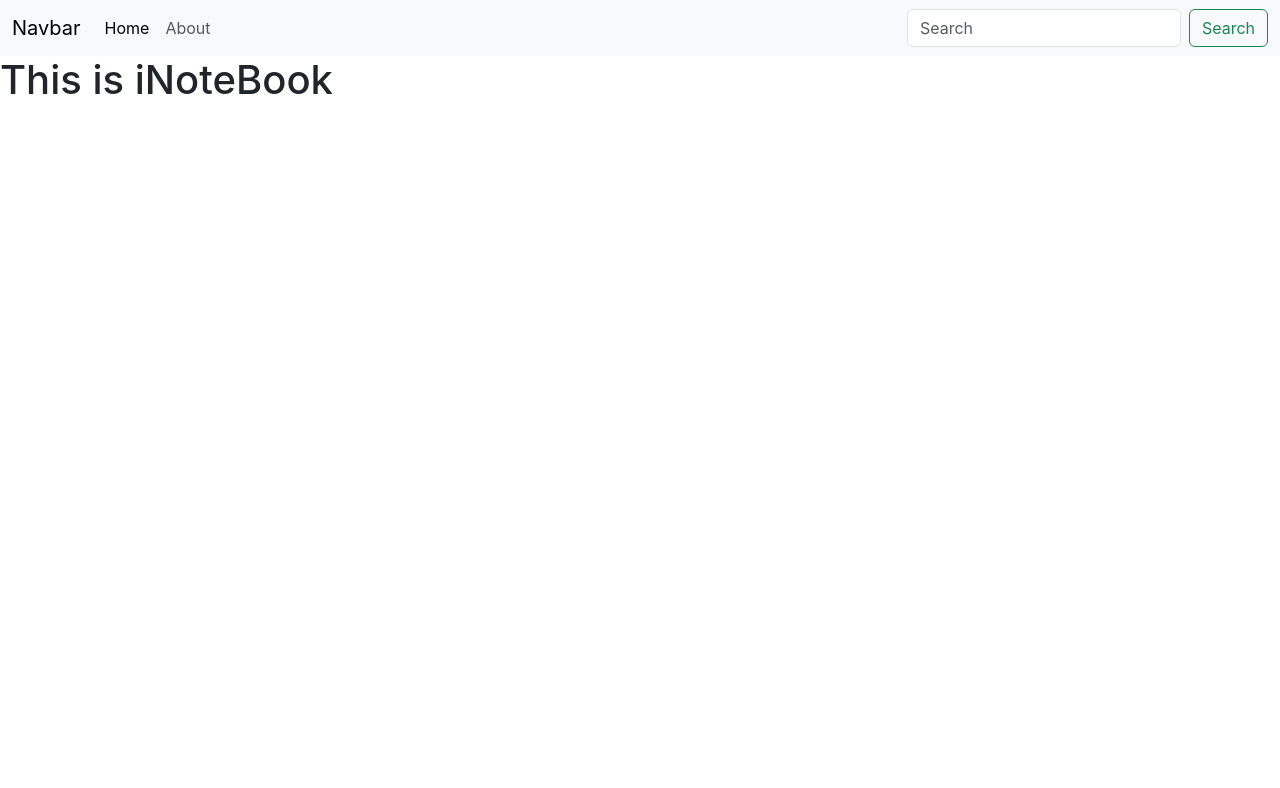
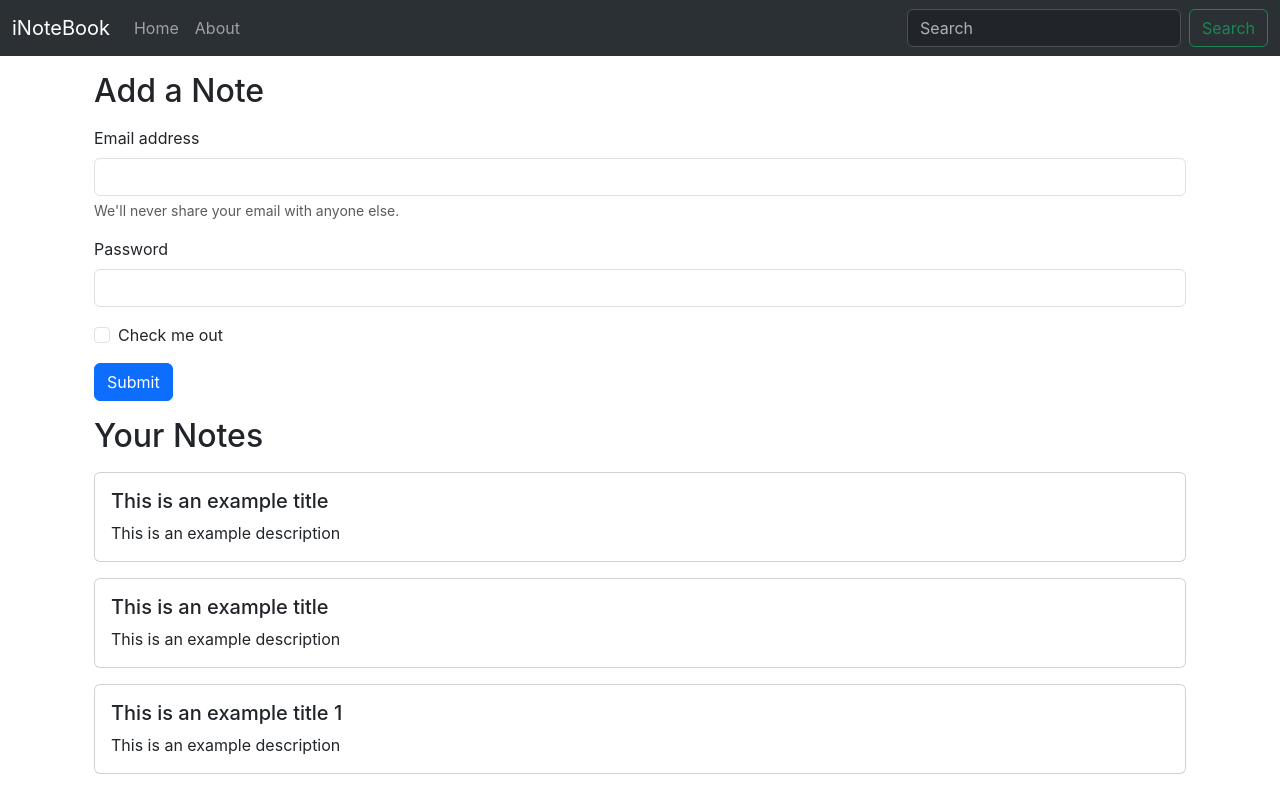
Before and after one commit to Deepkk-9/inotebook, a React (Create React App) app: page / in a window 1280 px wide. Shown: the top 788 px of the page. Built offline with nearby package versions, Linux system fonts and the light colour scheme.

Commit message:
Updated with UI screen for fetching all the notes

```diff
--- a/src/App.js
+++ b/src/App.js
@@ -7,18 +7,24 @@
 import Navbar from './components/Navbar';
 import Home from './components/Home';
 import About from './components/About';
+import NoteState from './context/notes/NoteState';
 
 function App() {
   return (
     <>
+      <NoteState>
         <Router>
           <Navbar />
 
+          <div className="container my-3">
             <Routes>
               <Route path="/" Component={Home} />
               <Route path="/about" Component={About} />
             </Routes>
+          </div>
+
         </Router>
+      </NoteState >
     </>
   );
 }
--- a/src/components/About.js
+++ b/src/components/About.js
@@ -1,7 +1,9 @@
-import React from 'react'
+import React from 'react';
 
 export default function About() {
     return (
-        <div>About</div>
+        <div className="container">
+            This is About
+        </div>
     )
 }
--- a/src/components/Home.js
+++ b/src/components/Home.js
@@ -1,15 +1,31 @@
 import React from 'react';
-import {
-    BrowserRouter as Router,
-    Switch,
-    Route,
-    Link
-} from "react-router-dom";
+import Notes from './Notes';
 
 export default function Home() {
     return (
         <div>
-            <h1>This is iNoteBook</h1>
+            <div className="container my-3">
+                <h2>Add a Note</h2>
+                <form className='my-3'>
+                    <div className="mb-3">
+                        <label for="exampleInputEmail1" className="form-label">Email address</label>
+                        <input type="email" className="form-control" id="exampleInputEmail1" aria-describedby="emailHelp" />
+                        <div id="emailHelp" className="form-text">We'll never share your email with anyone else.</div>
+                    </div>
+                    <div className="mb-3">
+                        <label for="exampleInputPassword1" className="form-label">Password</label>
+                        <input type="password" className="form-control" id="exampleInputPassword1" />
+                    </div>
+                    <div className="mb-3 form-check">
+                        <input type="checkbox" className="form-check-input" id="exampleCheck1" />
+                        <label className="form-check-label" for="exampleCheck1">Check me out</label>
+                    </div>
+                    <button type="submit" className="btn btn-primary">Submit</button>
+                </form>
+            </div>
+
+            <Notes />
+
         </div>
     )
 }
--- a/src/components/Navbar.js
+++ b/src/components/Navbar.js
@@ -1,26 +1,28 @@
-import React from 'react';
-import {
-    BrowserRouter as Router,
-    Switch,
-    Route,
-    Link
-} from "react-router-dom";
+import React, { useEffect } from 'react';
+import { Link, useLocation } from "react-router-dom";
 
 export default function Navbar() {
+
+    let location = useLocation();
+    useEffect(() => {
+        console.log(location.pathname);
+    }, [location]
+    )
+
     return (
-        <nav className="navbar navbar-expand-lg bg-body-tertiary">
+        <nav className="navbar navbar-expand-lg bg-dark bg-body-tertiary" data-bs-theme="dark">
             <div className="container-fluid">
-                <Link className="navbar-brand" to="/">Navbar</Link>
+                <Link className="navbar-brand" to="/">iNoteBook</Link>
                 <button className="navbar-toggler" type="button" data-bs-toggle="collapse" data-bs-target="#navbarSupportedContent" aria-controls="navbarSupportedContent" aria-expanded="false" aria-label="Toggle navigation">
                     <span className="navbar-toggler-icon"></span>
                 </button>
                 <div className="collapse navbar-collapse" id="navbarSupportedContent">
                     <ul className="navbar-nav me-auto mb-2 mb-lg-0">
                         <li className="nav-item">
-                            <Link className="nav-link active" aria-current="page" to="/">Home</Link>
+                            <Link className={`nav-link ${location === '/' ? "active" : ""}}`} aria-current="page" to="/">Home</Link>
                         </li>
                         <li className="nav-item">
-                            <Link className="nav-link" to="/about">About</Link>
+                            <Link className={`nav-link ${location === '/about' ? "active" : ""}}`} to="/about">About</Link>
                         </li>
                     </ul>
                     <form className="d-flex" role="search">
--- /dev/null
+++ b/src/components/NoteItem.js
@@ -0,0 +1,17 @@
+import React from 'react'
+
+export default function NoteItem(porp) {
+
+    const { note } = porp;
+
+    return (
+        <div>
+            <div class="card my-3" styles="width: 18rem;">
+                <div class="card-body">
+                    <h5 class="card-title">{note.title}</h5>
+                    <p class="card-text">{note.description}</p>
+                </div>
+            </div>
+        </div>
+    )
+}
--- /dev/null
+++ b/src/components/Notes.js
@@ -0,0 +1,25 @@
+import React, { useContext } from 'react';
+import noteContext from '../context/notes/noteContext';
+import NoteItem from './NoteItem';
+
+export default function Notes() {
+    const context = useContext(noteContext);
+
+    const { notes, setNotes } = context;
+    return (
+        <div className="container">
+            <h2>Your Notes</h2>
+            {
+                notes.map((note) => {
+                    {
+                        return (
+                            <div>
+                                <NoteItem note={note} />
+                            </div>
+                        )
+                    }
+                })
+            }
+        </div>
+    )
+}
--- /dev/null
+++ b/src/context/notes/NoteState.js
@@ -0,0 +1,63 @@
+import { useState } from "react";
+import NoteContext from "./noteContext";
+
+const NoteState = (props) => {
+
+    const notesInitial = [
+        {
+            "_id": "65ae55585d7ab831b41fbff8",
+            "user": "65ad0d180fb6dd1c17cfcad6",
+            "title": "This is an example title",
+            "description": "This is an example description",
+            "tag": "This is an example tag",
+            "date": "2024-01-22T11:45:28.356Z",
+            "__v": 0
+        },
+        {
+            "_id": "65b276f37bfb414fb6096a69",
+            "user": "65ad0d180fb6dd1c17cfcad6",
+            "title": "This is an example title",
+            "description": "This is an example description",
+            "tag": "This is an example tag",
+            "date": "2024-01-25T14:57:55.403Z",
+            "__v": 0
+        },
+        {
+            "_id": "65b27c86bceb464cff760cef",
+            "user": "65ad0d180fb6dd1c17cfcad6",
+            "title": "This is an example title 1",
+            "description": "This is an example description",
+            "tag": "This is an example tag",
+            "date": "2024-01-25T15:21:42.182Z",
+            "__v": 0
+        },
+        {
+            "_id": "65b27c89bceb464cff760cf1",
+            "user": "65ad0d180fb6dd1c17cfcad6",
+            "title": "This is an example title 2",
+            "description": "This is an example description",
+            "tag": "This is an example tag",
+            "date": "2024-01-25T15:21:45.794Z",
+            "__v": 0
+        },
+        {
+            "_id": "65b27c8cbceb464cff760cf3",
+            "user": "65ad0d180fb6dd1c17cfcad6",
+            "title": "This is an example title 3",
+            "description": "This is an example description",
+            "tag": "This is an example tag",
+            "date": "2024-01-25T15:21:48.132Z",
+            "__v": 0
+        }
+    ]
+
+    const [notes, setNotes] = useState(notesInitial);
+
+    return (
+        <NoteContext.Provider value={{ notes, setNotes }}>
+            {props.children}
+        </NoteContext.Provider>
+    )
+}
+
+export default NoteState;
--- /dev/null
+++ b/src/context/notes/noteContext.js
@@ -0,0 +1,5 @@
+import { createContext } from "react";
+
+const noteContext = createContext();
+
+export default noteContext;
```
Also changed, not shown: 1 other file (tests, documents, lock files or other folders). Lines whose indentation alone changed are shown as unchanged.
